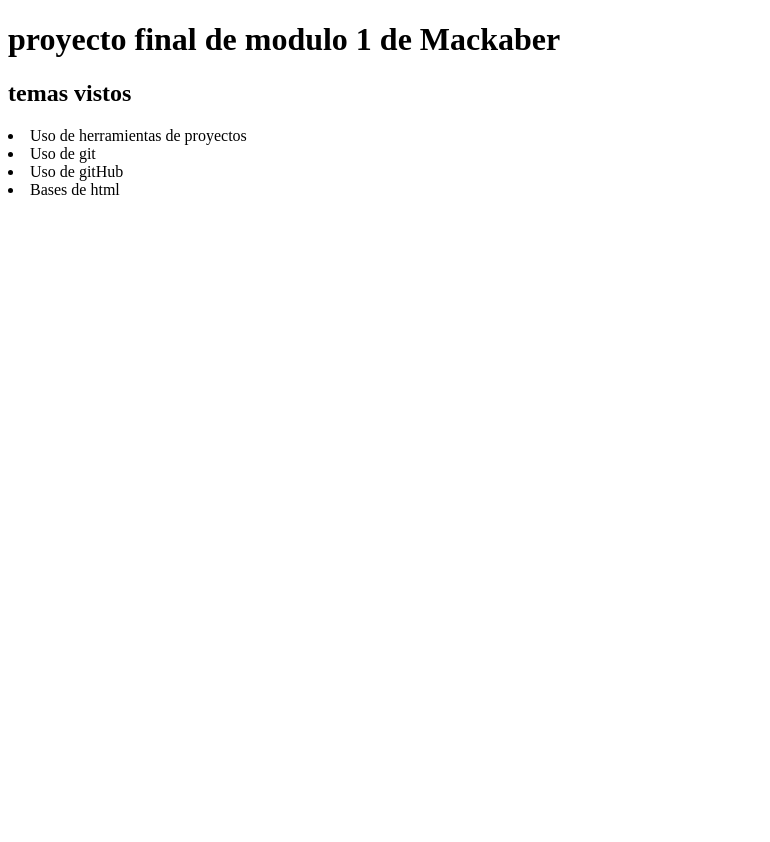
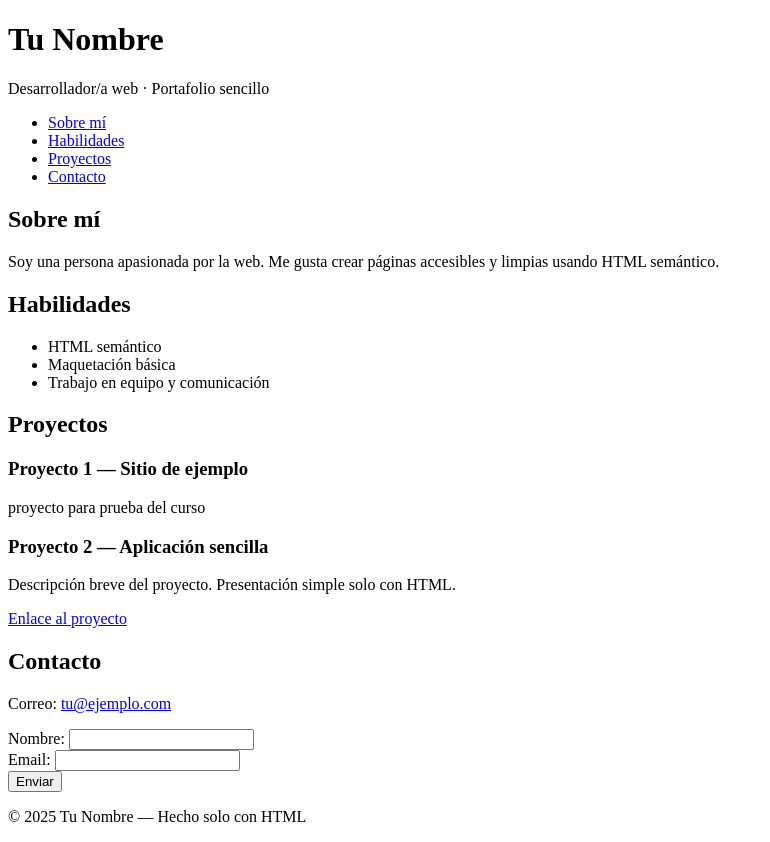
Before and after one commit to dianaisa5/PROYECTO_DEV, a plain HTML site: page index.html in a window 1280 px wide. Shown: the whole page, without its empty margins (0-770 px from the left). Before the commit the page ends 800 px from the top, so only its background shows below. Drawn offline with Linux system fonts and the light colour scheme.

Commit message:
ultima modificacion ayuda de la IA

```diff
--- a/index.html
+++ b/index.html
@@ -1,16 +1,77 @@
 <!DOCTYPE html>
-<html lang="en">
+<html lang="es">
 <head>
-    <meta charset="UTF-8">
-    <meta name="viewport" content="width=device-width, initial-scale=1.0">
-    <title>Document</title>
+    <meta charset="utf-8">
+    <meta name="viewport" content="width=device-width, initial-scale=1">
+    <title>Portafolio — Tu Nombre</title>
 </head>
 <body>
-    <h1>proyecto final de modulo 1 de Mackaber</h1>
-    <h2> temas vistos</h2>
-    <li>Uso de herramientas de proyectos</li>
-    <li>Uso de git </li>
-    <li>Uso de gitHub</li>
-    <li>Bases de html </li>
+    <header>
+        <h1>Tu Nombre</h1>
+        <p>Desarrollador/a web · Portafolio sencillo</p>
+        <nav>
+            <ul>
+                <li><a href="#sobre-mi">Sobre mí</a></li>
+                <li><a href="#habilidades">Habilidades</a></li>
+                <li><a href="#proyectos">Proyectos</a></li>
+                <li><a href="#contacto">Contacto</a></li>
+            </ul>
+        </nav>
+    </header>
+
+    <main>
+        <section id="sobre-mi">
+            <h2>Sobre mí</h2>
+            <p>Soy una persona apasionada por la web. Me gusta crear páginas accesibles y limpias usando HTML semántico.</p>
+        </section>
+
+        <section id="habilidades">
+            <h2>Habilidades</h2>
+            <ul>
+                <li>HTML semántico</li>
+                <li>Maquetación básica</li>
+                <li>Trabajo en equipo y comunicación</li>
+            </ul>
+        </section>
+
+        <section id="proyectos">
+            <h2>Proyectos</h2>
+
+            <article>
+                <h3>Proyecto 1 — Sitio de ejemplo</h3>
+                <p>proyecto para prueba del curso</p>
+
+            </article>
+
+            <article>
+                <h3>Proyecto 2 — Aplicación sencilla</h3>
+                <p>Descripción breve del proyecto. Presentación simple solo con HTML.</p>
+                <p><a href="#">Enlace al proyecto</a></p>
+            </article>
+
+        </section>
+
+        <section id="contacto">
+            <h2>Contacto</h2>
+            <p>Correo: <a href="mailto:tu@ejemplo.com">tu@ejemplo.com</a></p>
+
+            <form action="https://sheetdb.io/api/v1/yhmw6q7hekqyn" method="post">
+                <div>
+                    <label>Nombre: <input type="text" name="nombre"></label>
+                </div>
+                <div>
+                    <label>Email: <input type="email" name="email"></label>
+                </div>
+
+                <div>
+                    <input type="submit" value="Enviar">
+                </div>
+            </form>
+        </section>
+    </main>
+
+    <footer>
+        <p>&copy; <span id="anio">2025</span> Tu Nombre — Hecho solo con HTML</p>
+    </footer>
 </body>
 </html>
```
